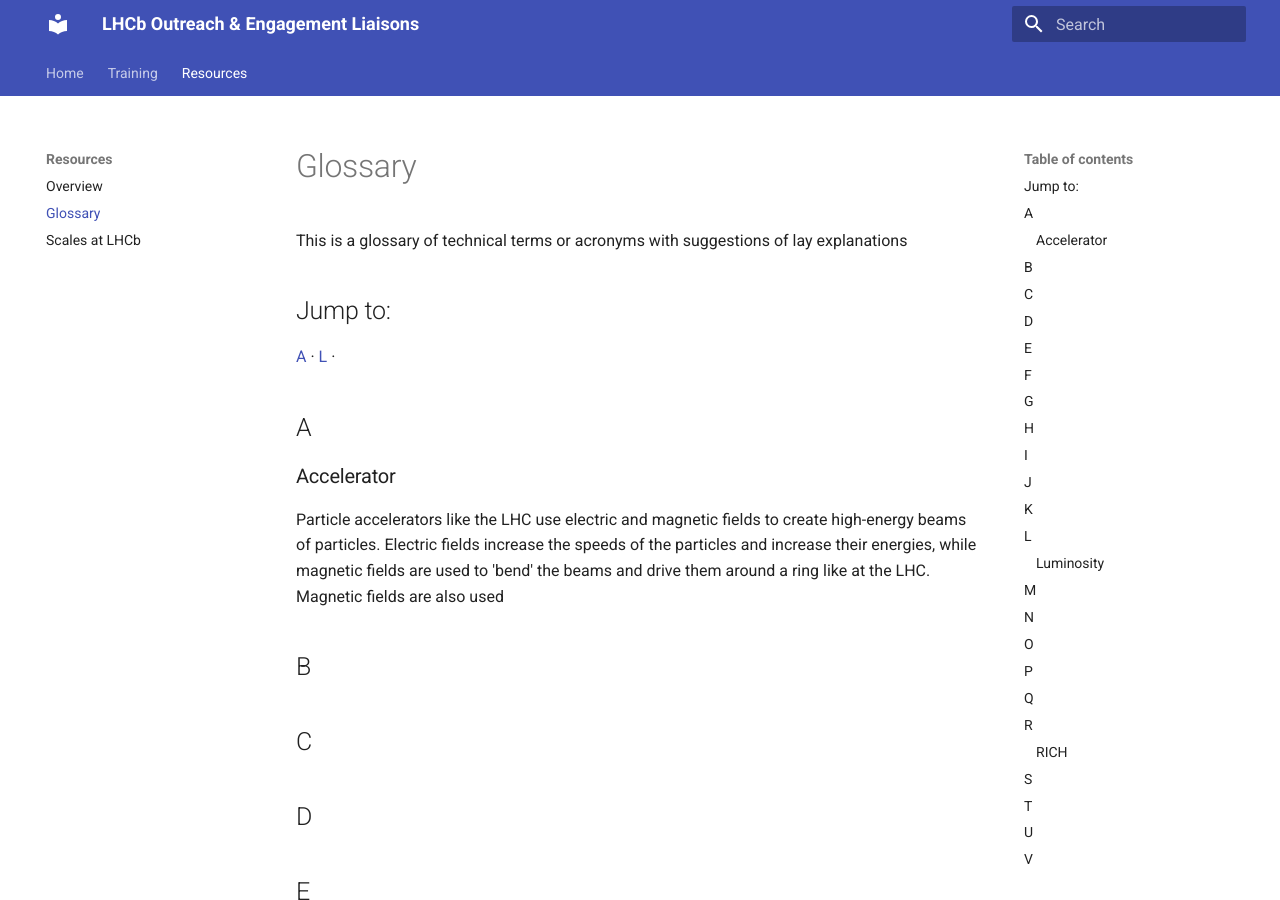
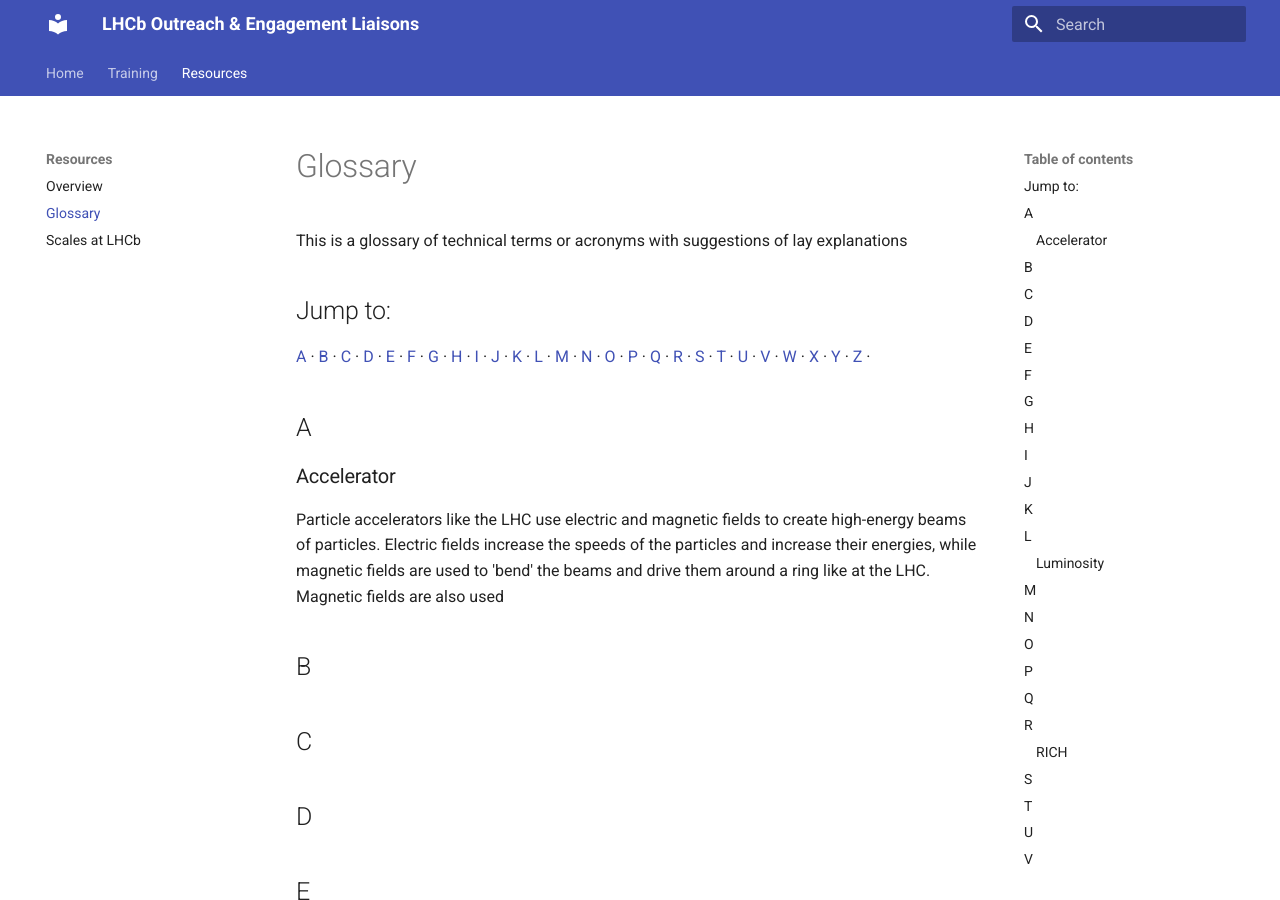
Before and after one commit to sliipper/outreach-training, an MkDocs documentation site: the page built from docs/resources/glossary.md, in a window 1280 px wide and 900 px high. Built offline with MkDocs 1.6.1 and Material for MkDocs 9.7.7, drawn with Linux system fonts in a browser that asks for light colours.

```diff
--- a/docs/resources/glossary.md
+++ b/docs/resources/glossary.md
@@ -2,7 +2,7 @@
 This is a glossary of technical terms or acronyms with suggestions of lay explanations
 
 ## Jump to:
-[A](#a) · [L](#l) ·
+[A](#a) · [B](#B) · [C](#C) · [D](#D) · [E](#E) · [F](#F) · [G](#G) · [H](#H) · [I](#I) · [J](#J) · [K](#K) · [L](#L) · [M](#M) · [N](#N) · [O](#O) · [P](#P) · [Q](#Q) · [R](#R) · [S](#S) · [T](#T) · [U](#U) · [V](#V) · [W](#W) · [X](#X) · [Y](#Y) · [Z](#Z) ·
 ## A
 ### Accelerator
 Particle accelerators like the LHC use electric and magnetic fields to create high-energy beams of particles. Electric fields increase the speeds of the particles and increase their energies, while magnetic fields are used to 'bend' the beams and drive them around a ring like at the LHC. Magnetic fields are also used
```
